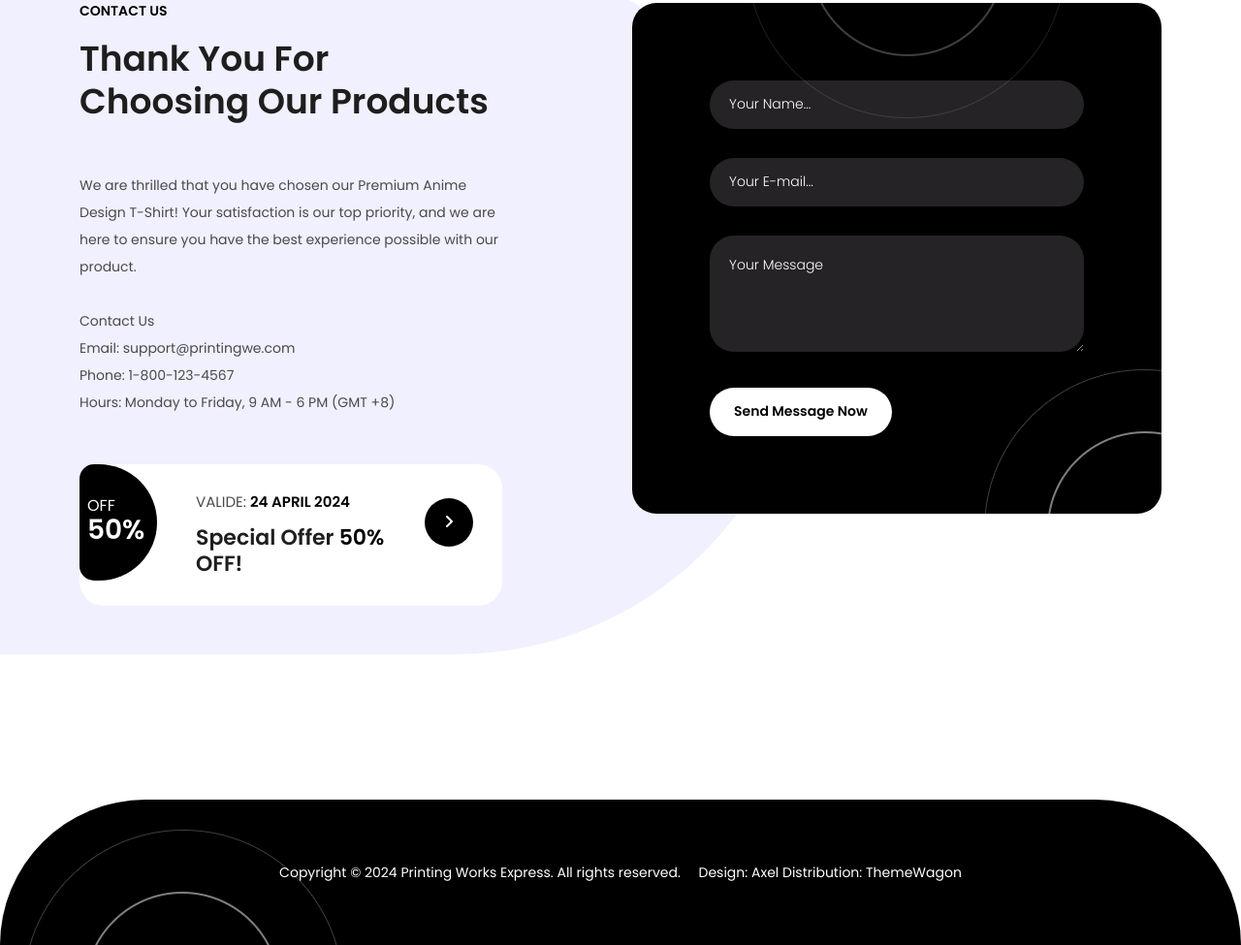
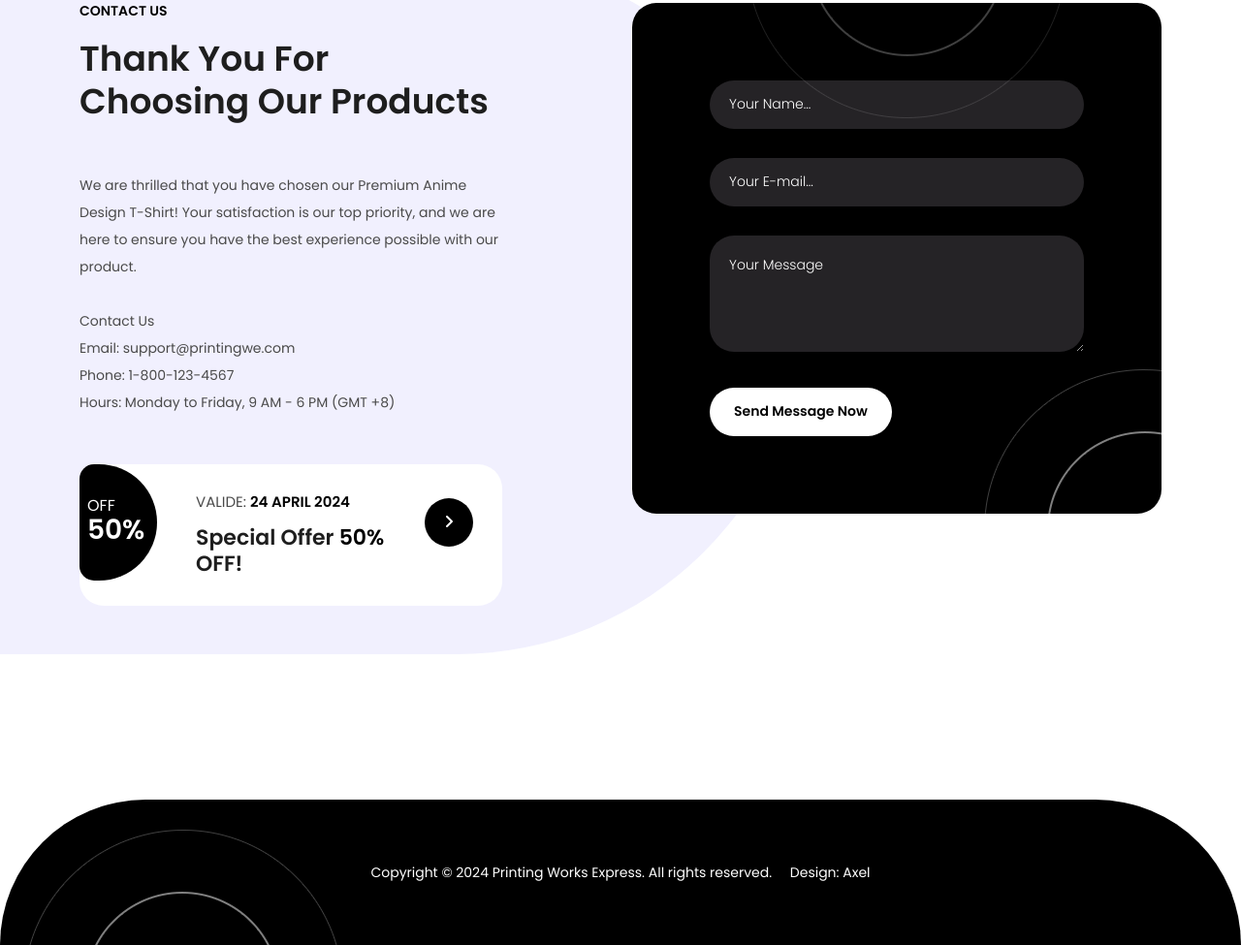
Before and after one commit to axelrossb/Website, a plain HTML site: page index.html in a window 1280 px wide. Shown: the part 4505-5480 px from the top of the page at 97% size. Drawn offline with nearby package versions, Linux system fonts and the light colour scheme.

Commit message:
Update index.html

```diff
--- a/index.html
+++ b/index.html
@@ -404,7 +404,7 @@
   <footer>
     <div class="container">
       <div class="col-lg-12">
-        <p>Copyright © 2024 Printing Works Express. All rights reserved. &nbsp;&nbsp;&nbsp; Design: <a href="https://templatemo.com" rel="nofollow" target="_blank">Axel</a> Distribution: <a href="https://themewagon.com" rel="nofollow" target="_blank">ThemeWagon</a></p>
+        <p>Copyright © 2024 Printing Works Express. All rights reserved. &nbsp;&nbsp;&nbsp; Design: <a href="https://templatemo.com" rel="nofollow" target="_blank">Axel</a></p>
       </div>
     </div>
   </footer>
```
